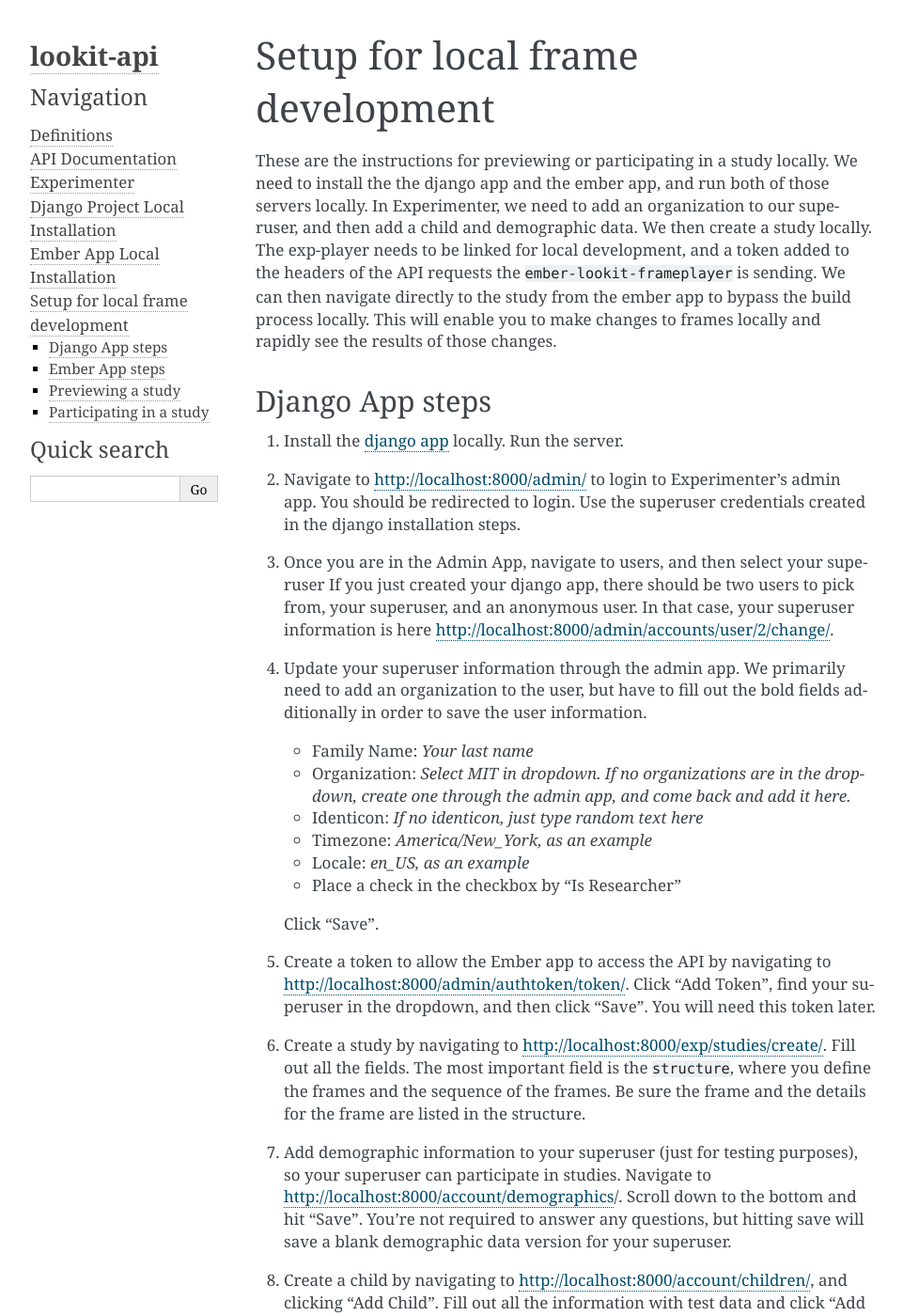
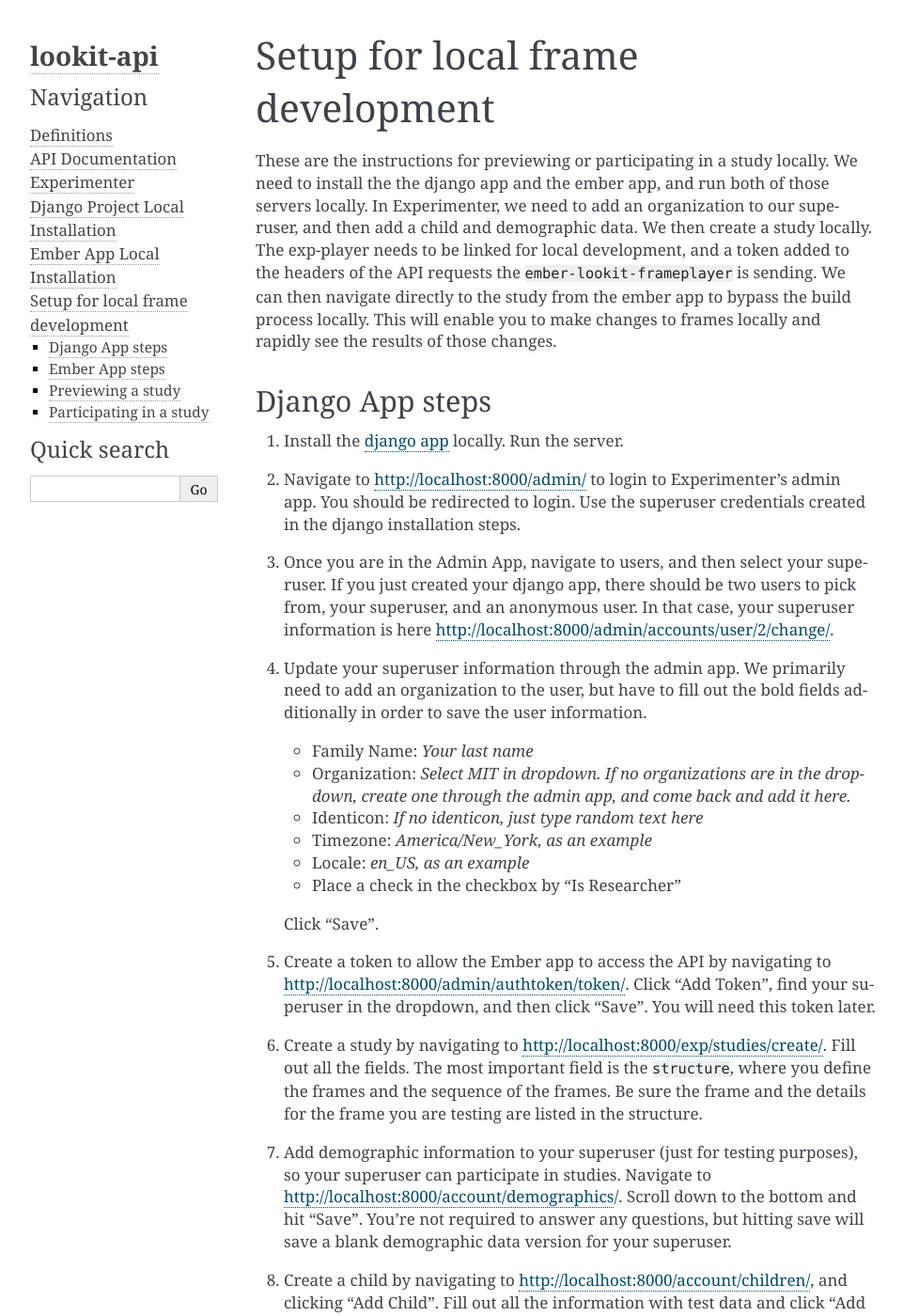
Before and after one commit to lookit/lookit-api, a Sphinx documentation site: the page built from docs/source/local-frame-development.md, in a window 1280 px wide and 1400 px high. Shown: the whole window at 94% size, without its empty margins (148-1109 px from the left). Built offline with Sphinx 7.4.7, drawn with Linux system fonts in a browser that asks for light colours.

Commit message:
Add clarification about which frames to add to structure.

```diff
--- a/docs/source/local-frame-development.md
+++ b/docs/source/local-frame-development.md
@@ -7,7 +7,7 @@ These are the instructions for previewing or participating in a study locally. W
 
 2. Navigate to <http://localhost:8000/admin/> to login to Experimenter's admin app. You should be redirected to login.  Use the superuser credentials created in the django installation steps.
 
-3. Once you are in the Admin App, navigate to users, and then select your superuser  If you just created your django app, there should be two users to pick from, your superuser, and an anonymous user. In that case, your superuser information is here <http://localhost:8000/admin/accounts/user/2/change/>.
+3. Once you are in the Admin App, navigate to users, and then select your superuser.  If you just created your django app, there should be two users to pick from, your superuser, and an anonymous user. In that case, your superuser information is here <http://localhost:8000/admin/accounts/user/2/change/>.
 
 4. Update your superuser information through the admin app. We primarily need to add an organization to the user, but have to fill out the bold fields additionally in order to save the user information.
     - Family Name: *Your last name*
@@ -22,7 +22,7 @@ These are the instructions for previewing or participating in a study locally. W
 5. Create a token to allow the Ember app to access the API by navigating to <http://localhost:8000/admin/authtoken/token/>. Click "Add Token", find your superuser in the dropdown, and then click "Save". You will need this token later.
 
 6. Create a study by navigating to <http://localhost:8000/exp/studies/create/>.  Fill out all the fields. The most
-important field is the `structure`, where you define the frames and the sequence of the frames.  Be sure the frame and the details for the frame are listed in the structure.
+important field is the `structure`, where you define the frames and the sequence of the frames.  Be sure the frame and the details for the frame you are testing are listed in the structure.
 
 7. Add demographic information to your superuser (just for testing purposes), so your superuser can participate in studies. Navigate to <http://localhost:8000/account/demographics>/.  Scroll down to the bottom and hit "Save". You're not required to answer any questions, but hitting save will save a blank demographic data version for your superuser.
 
```
